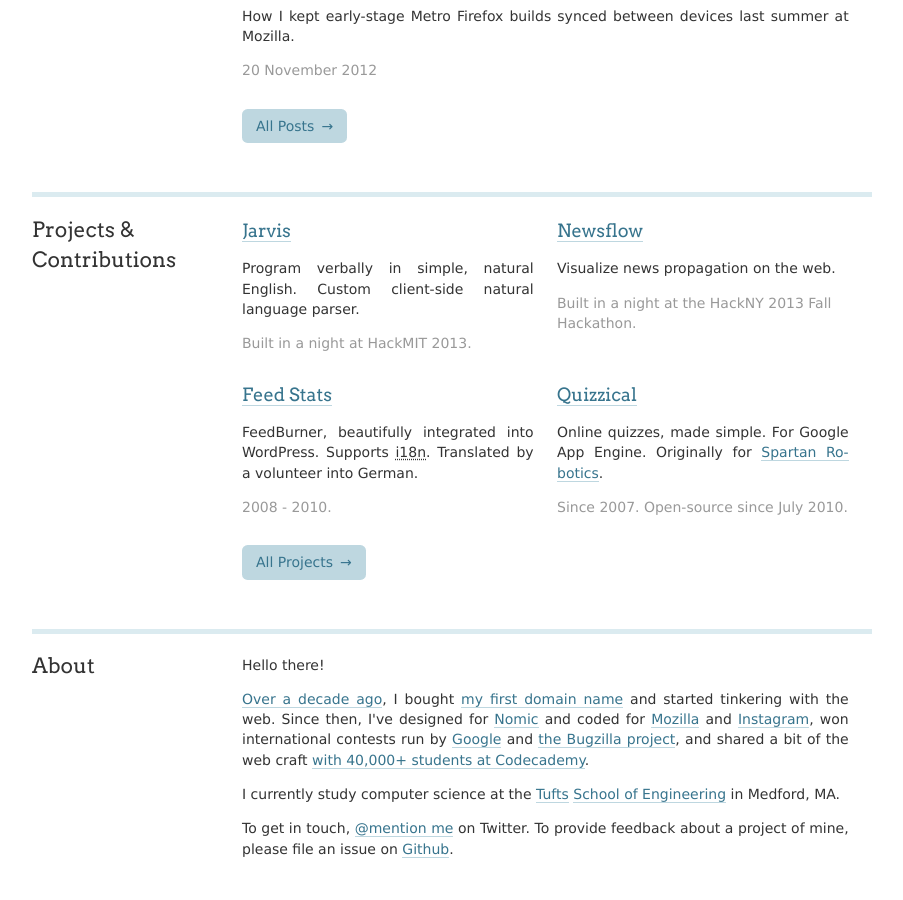
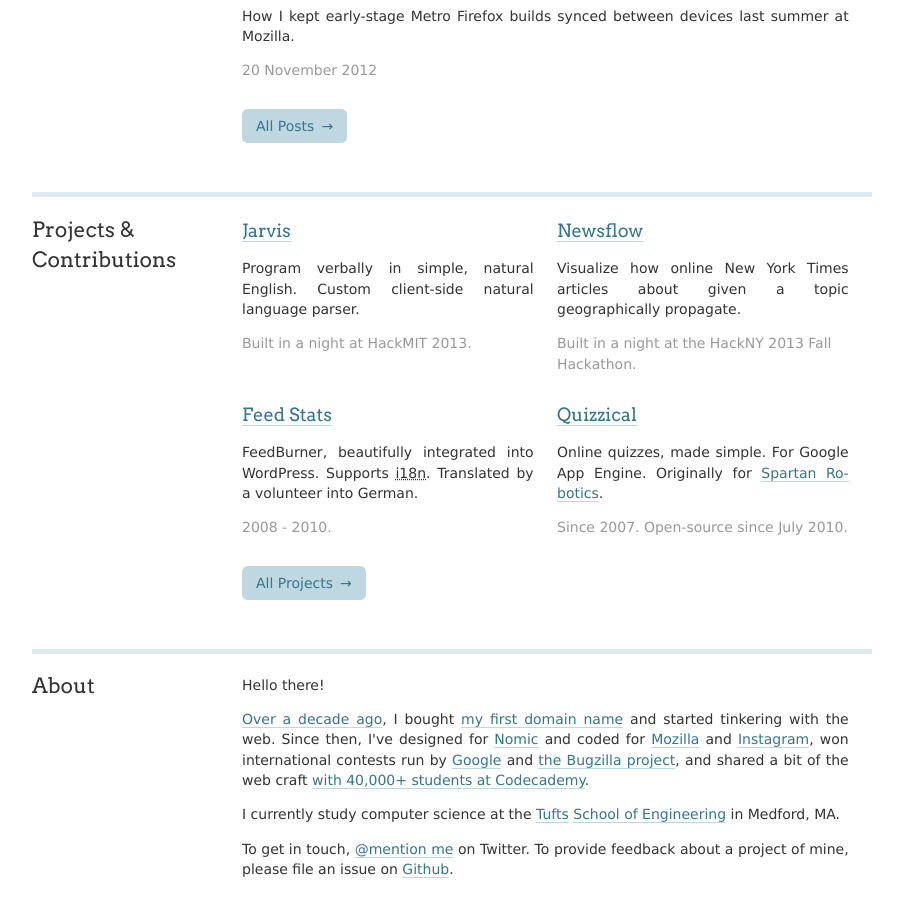
Before and after one commit to hellojwilde/hellojwilde.github.io, a Jekyll site: the page built from index.html, in a window 1280 px wide and 900 px high, scrolled down 537 px. Shown: the whole window, without its empty margins (188-1091 px from the left). Built offline with Jekyll 4.4.1, drawn with Linux system fonts in a browser that asks for light colours; nearby versions of some CDN libraries.

Commit message:
Update index.html

```diff
--- a/index.html
+++ b/index.html
@@ -57,7 +57,7 @@
                 </a></h3>
 
                 <p class="project-summary">
-                    Visualize news propagation on the web.
+                    Visualize how online New York Times articles about given a topic geographically propagate.
                 </p>
 
                 <abbr class="date" name="2013">
```
